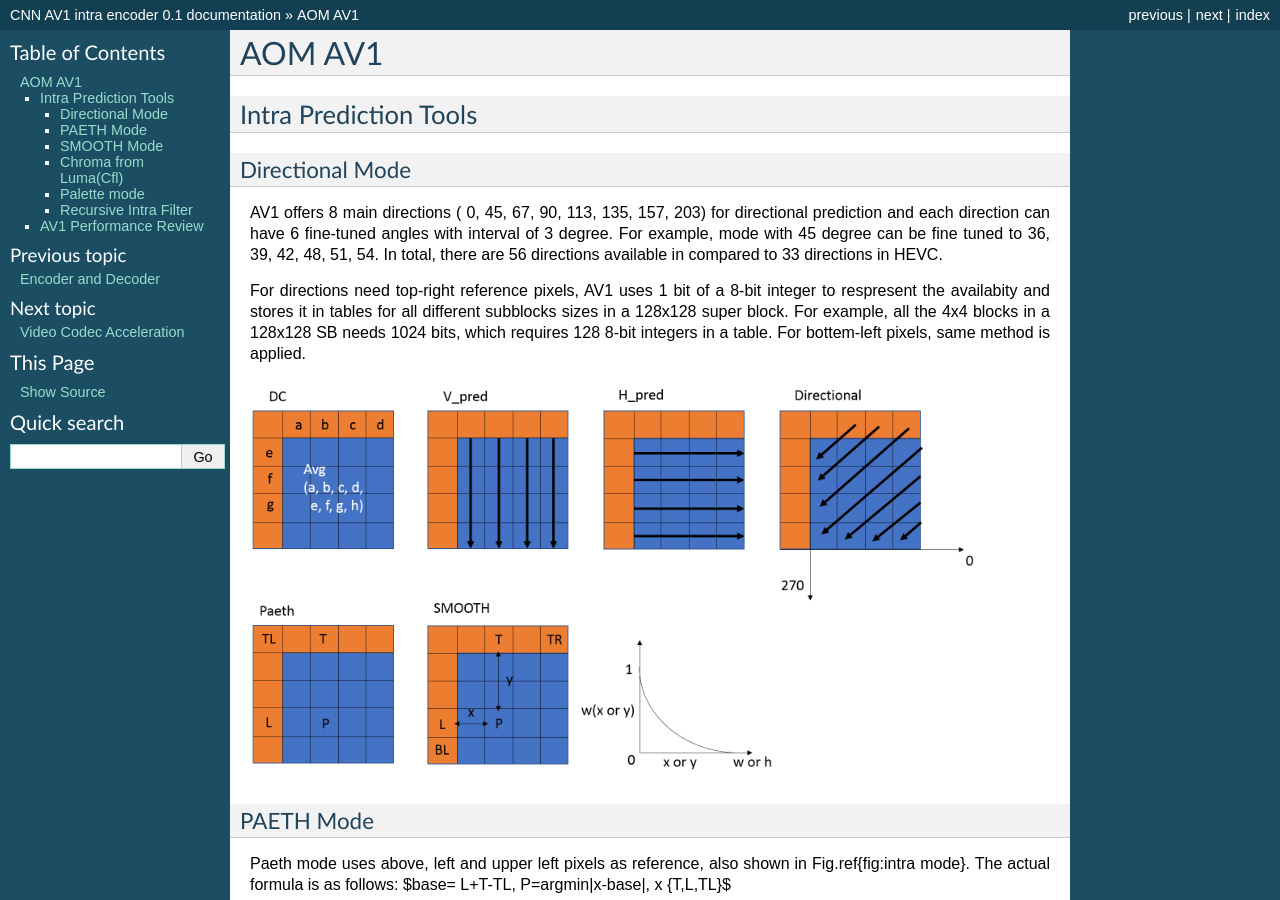
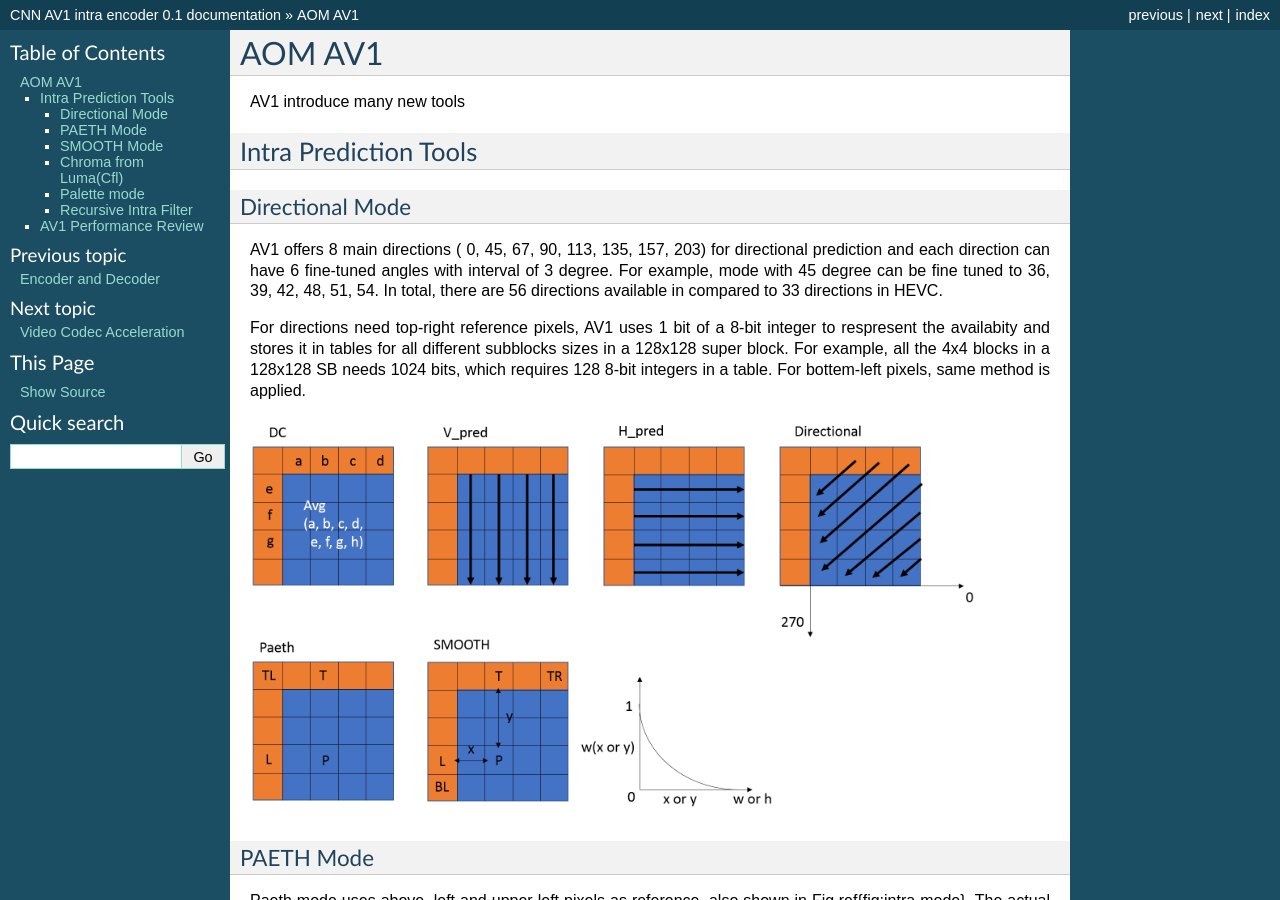
Before and after one commit to epadam/CNN-AV1-intra-encoder, a Sphinx documentation site: the page built from source/av1_encoding_tool.rst, in a window 1280 px wide and 900 px high. Built offline with Sphinx 7.4.7, drawn with Linux system fonts in a browser that asks for light colours.

Commit message:
Update av1_encoding_tool.rst

```diff
--- a/source/av1_encoding_tool.rst
+++ b/source/av1_encoding_tool.rst
@@ -1,6 +1,8 @@
 
 AOM AV1
 ======================================
+
+AV1 introduce many new tools
 
 
 ==========================
```
